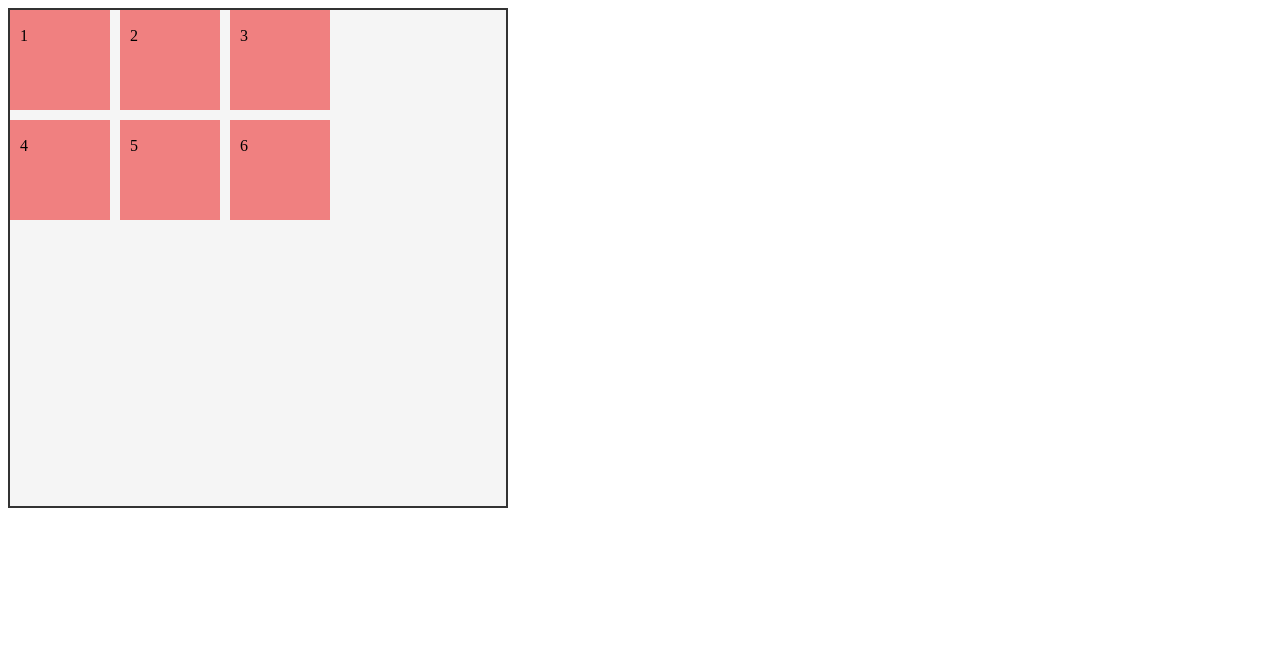
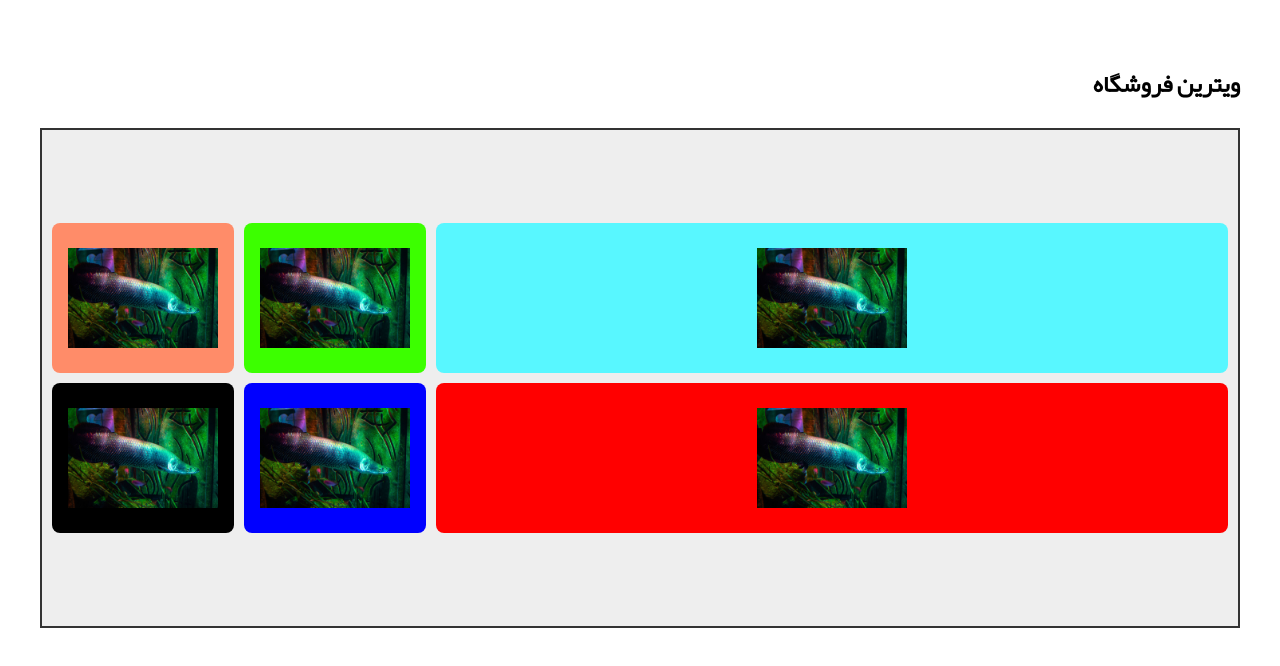
Before and after one commit to AbbasBSK/advenceHTML-front-end-specialist, a plain HTML site: page index.html in a window 1280 px wide. Drawn offline with Linux system fonts and the light colour scheme; files whose address does not match are found by name.

Commit message:
after grid property video 08 after homework video8

```diff
--- a/assets/css/style.css
+++ b/assets/css/style.css
@@ -2,6 +2,19 @@
   font-family: yekan;
   src: url("/assets/font/yekan-font/yekan-regular.woff");
   src: url("/assets/font/yekan-font/yekan-regular.ttf");
+}
+
+:root{
+  --primary-color: #58f7ff;
+  --secondary-color: #3cff00;
+  --tertiary-color: #ff8c69;
+  --quaternary-color: #ff0000;
+  --quinary-color: #0000ff;
+  --senary-color: #000000;
+  --septenary-color: #ffffff;
+  --octonary-color: #808080;
+  --nonary-color: #800000;
+  --denary-color: #008000;
 }
 
 * {
@@ -9,21 +22,62 @@
   box-sizing: border-box;
 }
 
-.container {
+body {
+  font-family: sans-serif;
+  direction: rtl;
+  padding: 2rem;
+}
+
+.grid-container {
   display: grid;
-  grid-template-columns: 100px 100px 100px;
-  grid-template-rows: 100px 100px 100px;
-  width: 500px;
+  grid-template-columns: 5fr repeat(2, 1fr);
+  grid-template-rows: repeat(2, 150px);
+  gap: 10px;
+  background-color: #eee;
+  border: 2px solid #333;
   height: 500px;
-  border: 2px solid #333;
-  background: #f5f5f5;
-  gap: 10px;
+  padding: 10px;
+
+  /* مقادیر قابل تغییر برای تمرین */
+  /* align-items: center;
+  justify-items: center; */
+  align-content: center;
+  justify-content: center;
+}
+
+.item {
+  background-color: #58f7ff;
+  padding: 1rem;
+  display: flex;
+  align-items: center;
+  justify-content: center;
+  font-weight: bold;
+  border-radius: 8px;
+}
+.item:nth-child(1)  {
+  background-color: var(--primary-color);
+}
+.item:nth-child(2) {
+  background-color: var(--secondary-color);
+}
+.item:nth-child(3) {
+  background-color: var(--tertiary-color);
+}
+
+.item:nth-child(4) {
+  background-color: var(--quaternary-color);
+}
+.item:nth-child(5) {
+  background-color: var(--quinary-color);
+}
+.item:nth-child(6) {
+  background-color: var(--senary-color);
 }
 
 
-.item {
-  background-color: lightcoral;
-  padding: 10px;
-  /* min-width: 100px;
-  min-height: 100px; */
+
+img {
+  max-width:  150PX;
+  /* height: 100%; */
+  object-fit: cover;
 }
--- a/index.html
+++ b/index.html
@@ -11,15 +11,15 @@
 <body>
 
 
-  <div class="container">
-    <div class="item">1</div>
-    <div class="item">2</div>
-    <div class="item">3</div>
-    <div class="item">4</div>
-    <div class="item">5</div>
-    <div class="item">6</div>
+  <h2>ویترین فروشگاه</h2>
+  <div class="grid-container">
+    <div class="item"> <img src="/assets/images/08.jpg" alt=""></div>
+    <div class="item"> <img src="/assets/images/08.jpg" alt=""></div>
+    <div class="item"> <img src="/assets/images/08.jpg" alt=""></div>
+    <div class="item"> <img src="/assets/images/08.jpg" alt=""></div>
+    <div class="item"> <img src="/assets/images/08.jpg" alt=""></div>
+    <div class="item"> <img src="/assets/images/08.jpg" alt=""></div>
   </div>
-
 
 
 </body>
```
Also changed, not shown: assets/images/08.jpg (added).
